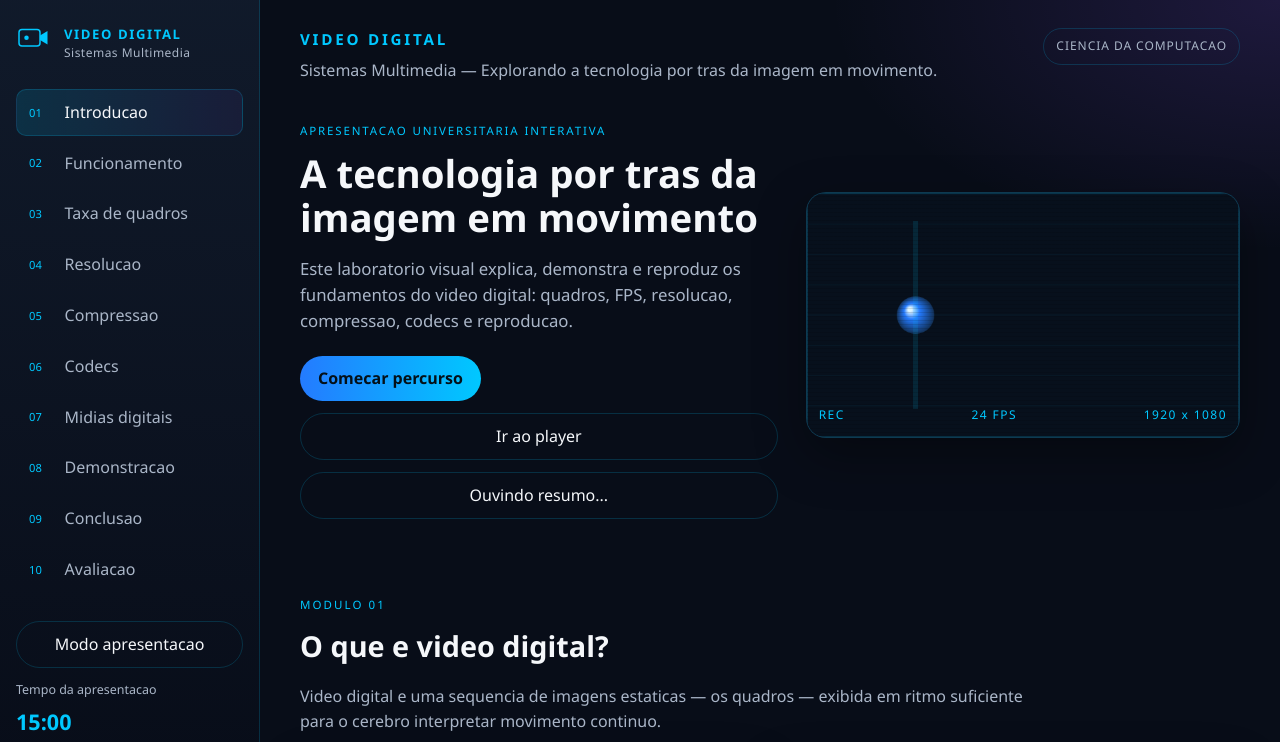
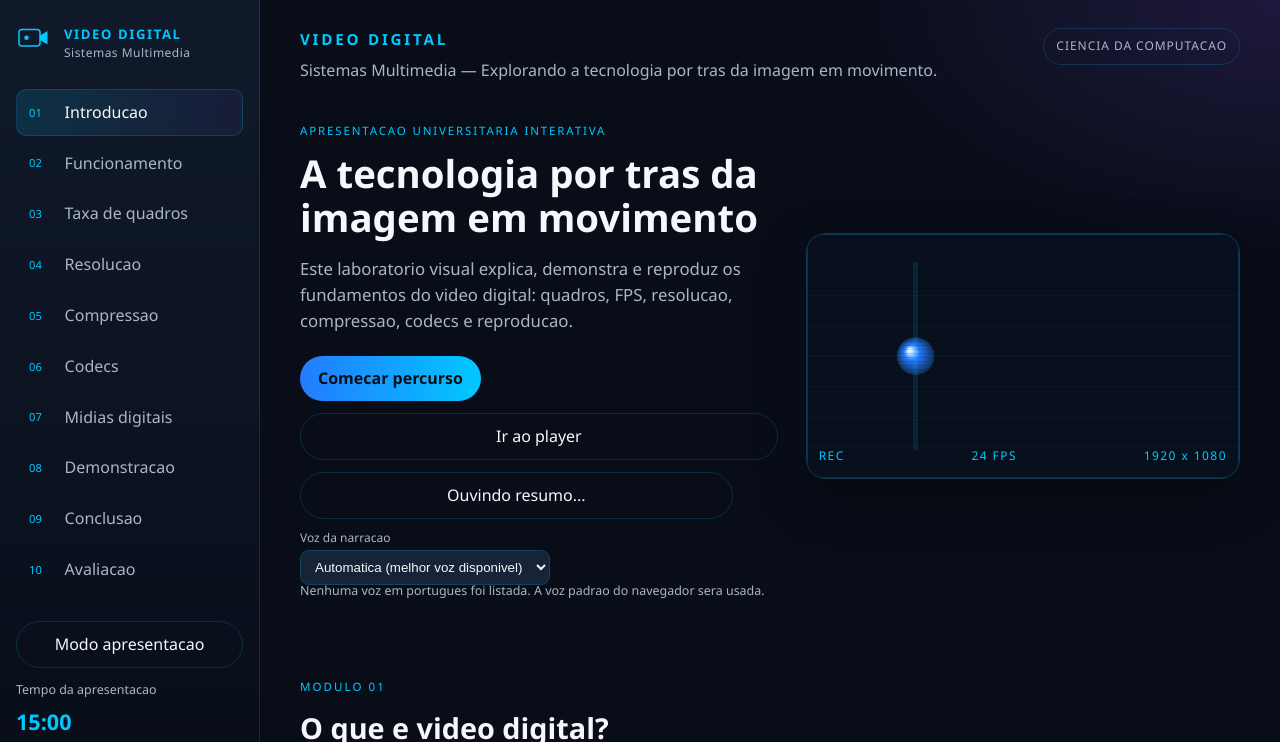
Before and after one commit to CaioArc/trabalho-Leopoldo-, a plain HTML site: page index.html in a window 1280 px wide. Both pictures are taken after a click on the button "Ouvir resumo em audio". Shown: the top 742 px of the page. Drawn offline with Linux system fonts and the light colour scheme.

Commit message:
Melhora escolha de voz para resumo narrado
Co-authored-by: Copilot <223556219+Copilot@users.noreply.github.com>

```diff
--- a/css/style.css
+++ b/css/style.css
@@ -167,6 +167,29 @@ a { color: var(--cyan); text-decoration: none; }
 }
 .lede { color: var(--muted); font-size: 1.05rem; max-width: 38rem; }
 .hero-actions { display: flex; gap: 12px; margin-top: 22px; flex-wrap: wrap; }
+.read-aloud-controls {
+  display: flex;
+  align-items: center;
+  gap: 10px;
+  flex-wrap: wrap;
+}
+.read-aloud-controls > .btn { width: auto; }
+.voice-picker {
+  display: grid;
+  gap: 3px;
+  color: var(--muted);
+  font-size: 0.75rem;
+}
+.voice-picker select {
+  min-width: 220px;
+  max-width: 100%;
+  padding: 8px 10px;
+  border: 1px solid var(--line);
+  border-radius: 9px;
+  background: var(--panel);
+  color: var(--text);
+}
+.voice-hint { flex-basis: 100%; margin: -4px 0 0; color: var(--muted); font-size: 0.78rem; }
 
 .btn {
   display: inline-flex;
--- a/index.html
+++ b/index.html
@@ -68,8 +68,17 @@
           <div class="hero-actions">
             <a class="btn primary" href="#introducao">Comecar percurso</a>
             <a class="btn ghost" href="#demonstracao">Ir ao player</a>
-            <button type="button" class="btn ghost" id="btnReadAloud">Ouvir resumo em audio</button>
+            <div class="read-aloud-controls">
+              <button type="button" class="btn ghost" id="btnReadAloud">Ouvir resumo em audio</button>
+              <label class="voice-picker" for="voiceSelect">
+                Voz da narracao
+                <select id="voiceSelect" aria-describedby="voiceHint">
+                  <option value="">Automatica (melhor voz disponivel)</option>
+                </select>
+              </label>
+            </div>
           </div>
+          <p class="voice-hint" id="voiceHint">A selecao automatica prioriza vozes Google e vozes naturais em portugues do Brasil, quando disponiveis.</p>
         </div>
         <div class="hero-visual" aria-hidden="true">
           <div class="scanline"></div>
--- a/js/app.js
+++ b/js/app.js
@@ -108,19 +108,76 @@
   function initReadAloud() {
     const btn = $("#btnReadAloud");
     if (!btn) return;
+    const voiceSelect = $("#voiceSelect");
+    const voiceHint = $("#voiceHint");
+    const synth = window.speechSynthesis;
+    if (!synth) {
+      btn.textContent = "Audio nao suportado";
+      btn.disabled = true;
+      return;
+    }
+
+    let portugueseVoices = [];
+
+    function loadVoices() {
+      portugueseVoices = synth.getVoices().filter((voice) => /^pt[-_]/i.test(voice.lang));
+      portugueseVoices.sort((a, b) => {
+        const score = (voice) => {
+          const name = voice.name.toLowerCase();
+          const lang = voice.lang.toLowerCase().replace("_", "-");
+          if (lang === "pt-br" && /google/.test(name)) return 4;
+          if (lang === "pt-br" && /natural|neural|online/.test(name)) return 3;
+          if (lang === "pt-br") return 2;
+          return 1;
+        };
+        return score(b) - score(a);
+      });
+
+      if (voiceSelect) {
+        const previousVoice = voiceSelect.value;
+        voiceSelect.innerHTML = "";
+        const automatic = document.createElement("option");
+        automatic.value = "";
+        automatic.textContent = "Automatica (melhor voz disponivel)";
+        voiceSelect.appendChild(automatic);
+        portugueseVoices.forEach((voice) => {
+          const option = document.createElement("option");
+          option.value = voice.voiceURI;
+          option.textContent = voice.name + " (" + voice.lang + ")";
+          voiceSelect.appendChild(option);
+        });
+        voiceSelect.value = portugueseVoices.some((voice) => voice.voiceURI === previousVoice)
+          ? previousVoice
+          : "";
+      }
+
+      if (voiceHint && portugueseVoices.length === 0) {
+        voiceHint.textContent = "Nenhuma voz em portugues foi listada. A voz padrao do navegador sera usada.";
+      }
+    }
+
+    loadVoices();
+    if (typeof synth.addEventListener === "function") {
+      synth.addEventListener("voiceschanged", loadVoices);
+    }
+
     btn.addEventListener("click", () => {
-      if (!("speechSynthesis" in window)) {
-        btn.textContent = "Audio nao suportado";
-        return;
-      }
-      window.speechSynthesis.cancel();
+      synth.cancel();
       const text = "Vídeo digital é uma sequência de quadros exibida em ritmo suficiente para criar a sensação de movimento. FPS indica a quantidade de quadros por segundo. Resolucao indica a quantidade de pixels. Compressao reduz o tamanho do arquivo. Codecs realizam a compressao e o conteiner organiza os fluxos de vídeo e audio.";
       const utterance = new SpeechSynthesisUtterance(text);
       utterance.lang = "pt-BR";
-      utterance.rate = 0.95;
-      window.speechSynthesis.speak(utterance);
+      utterance.rate = 0.92;
+      const selectedVoice = voiceSelect && voiceSelect.value
+        ? portugueseVoices.find((voice) => voice.voiceURI === voiceSelect.value)
+        : portugueseVoices[0];
+      if (selectedVoice) utterance.voice = selectedVoice;
+      utterance.onstart = () => {
+        btn.textContent = selectedVoice ? "Ouvindo: " + selectedVoice.name : "Ouvindo resumo...";
+      };
+      utterance.onerror = () => { btn.textContent = "Ouvir resumo em audio"; };
+      utterance.onend = () => { btn.textContent = "Ouvir resumo em audio"; };
+      synth.speak(utterance);
       btn.textContent = "Ouvindo resumo...";
-      utterance.onend = () => { btn.textContent = "Ouvir resumo em audio"; };
     });
   }
 
```
Also changed, not shown: 1 other file.
